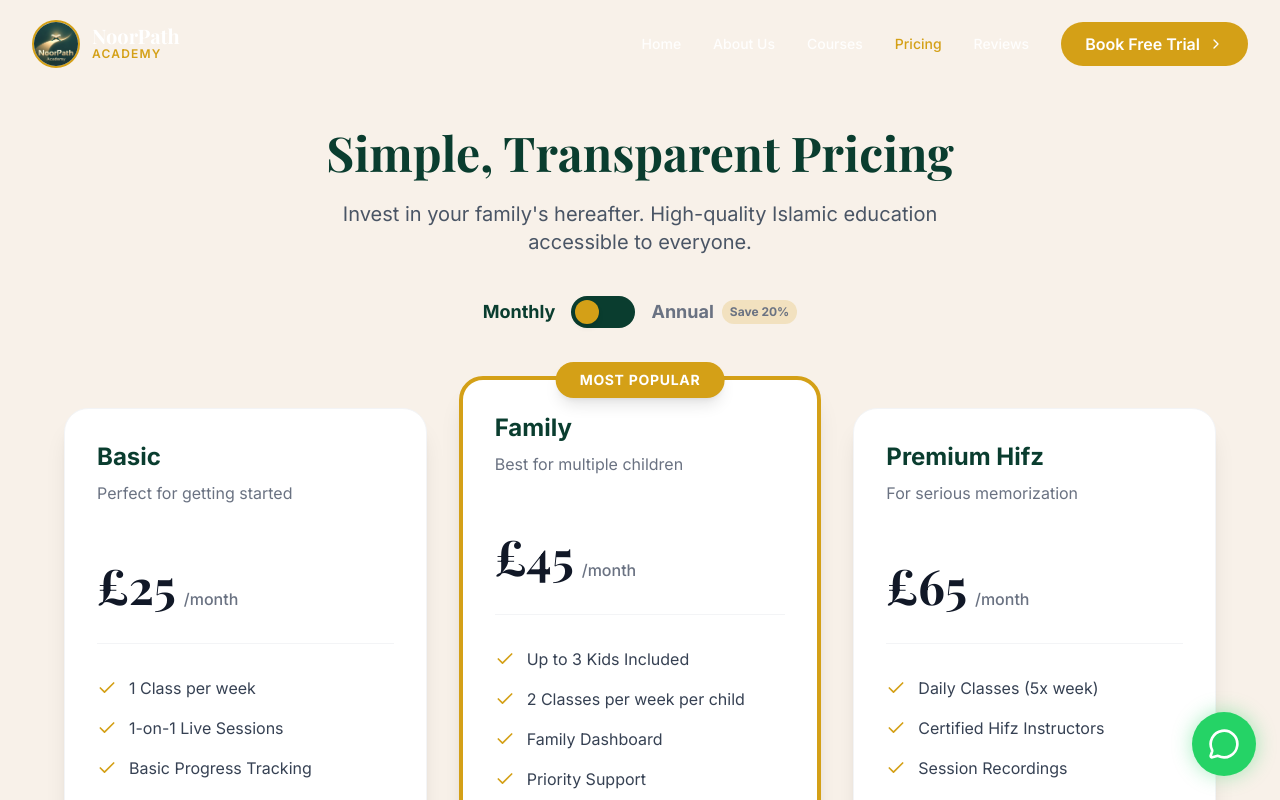
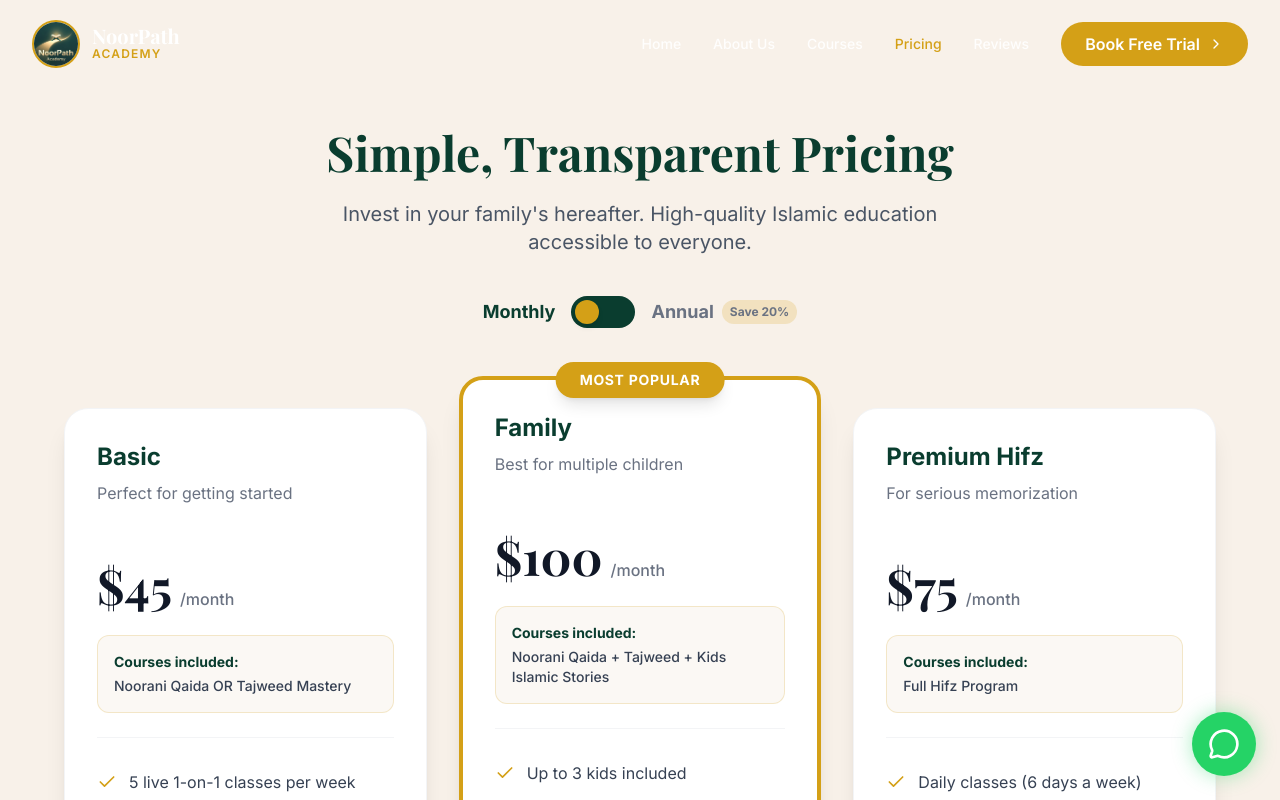
Before and after one commit to abdulraheem381/noorpath-academy, a React (Vite) app: page /noorpath-academy/pricing in a window 1280 px wide. Shown: the top 800 px of the page. Built offline with nearby package versions, Linux system fonts and the light colour scheme.

Commit message:
update pricing, customer flow, and formspree integration

```diff
--- a/src/components/WhatsAppButton.jsx
+++ b/src/components/WhatsAppButton.jsx
@@ -1,10 +1,27 @@
 import { MessageCircle } from 'lucide-react';
 import { motion } from 'framer-motion';
+import { useLocation } from 'react-router-dom';
 
 const WhatsAppButton = () => {
+    const location = useLocation();
+    const queryParams = new URLSearchParams(location.search);
+    const courseParam = queryParams.get('course');
+
+    let courseName = '';
+    if (courseParam === 'qaida') courseName = 'Noorani Qaida';
+    else if (courseParam === 'tajweed') courseName = 'Tajweed Mastery';
+    else if (courseParam === 'hifz') courseName = 'Hifz Program';
+    else if (courseParam === 'kids') courseName = 'Kids Islamic Studies';
+
+    const message = courseName
+        ? `Assalamualaikum, I want free trial for ${courseName}`
+        : `Assalamualaikum, I want free trial`;
+
+    const waUrl = `https://wa.me/03143409371?text=${encodeURIComponent(message)}`;
+
     return (
         <motion.a
-            href="https://wa.me/03143409371"
+            href={waUrl}
             target="_blank"
             rel="noopener noreferrer"
             initial={{ scale: 0, opacity: 0 }}
--- a/src/pages/Contact.jsx
+++ b/src/pages/Contact.jsx
@@ -1,14 +1,36 @@
 import { motion } from 'framer-motion';
 import { Send, Phone, Mail, MessageSquare } from 'lucide-react';
-import { useState } from 'react';
+import { useState, useEffect } from 'react';
+import { useLocation } from 'react-router-dom';
 
 const Contact = () => {
     const [submitted, setSubmitted] = useState(false);
+    const location = useLocation();
+    const queryParams = new URLSearchParams(location.search);
+    const initialCourse = queryParams.get('course') || '';
 
-    const handleSubmit = (e) => {
+    const handleSubmit = async (e) => {
         e.preventDefault();
-        setSubmitted(true);
-        setTimeout(() => setSubmitted(false), 5000);
+        const form = e.target;
+
+        try {
+            // Replace with your actual Formspree endpoint ID
+            const response = await fetch("https://formspree.io/f/your-form-id", {
+                method: "POST",
+                body: new FormData(form),
+                headers: {
+                    'Accept': 'application/json'
+                }
+            });
+
+            if (response.ok) {
+                setSubmitted(true);
+                setTimeout(() => setSubmitted(false), 5000);
+                form.reset();
+            }
+        } catch (error) {
+            console.error("Error submitting form", error);
+        }
     };
 
     return (
@@ -105,22 +127,22 @@ const Contact = () => {
                                 <div className="grid md:grid-cols-2 gap-6">
                                     <div className="space-y-2">
                                         <label className="text-sm font-bold text-brand-navy">Parent/Guardian Name</label>
-                                        <input required type="text" className="w-full px-4 py-3 bg-gray-50 border border-gray-200 rounded-xl focus:ring-2 focus:ring-brand-gold focus:border-transparent outline-none transition-all" placeholder="Enter your name" />
+                                        <input name="parentName" required type="text" className="w-full px-4 py-3 bg-gray-50 border border-gray-200 rounded-xl focus:ring-2 focus:ring-brand-gold focus:border-transparent outline-none transition-all" placeholder="Enter your name" />
                                     </div>
                                     <div className="space-y-2">
                                         <label className="text-sm font-bold text-brand-navy">Email Address</label>
-                                        <input required type="email" className="w-full px-4 py-3 bg-gray-50 border border-gray-200 rounded-xl focus:ring-2 focus:ring-brand-gold focus:border-transparent outline-none transition-all" placeholder="Enter your email" />
+                                        <input name="email" required type="email" className="w-full px-4 py-3 bg-gray-50 border border-gray-200 rounded-xl focus:ring-2 focus:ring-brand-gold focus:border-transparent outline-none transition-all" placeholder="Enter your email" />
                                     </div>
                                 </div>
 
                                 <div className="grid md:grid-cols-2 gap-6">
                                     <div className="space-y-2">
                                         <label className="text-sm font-bold text-brand-navy">Phone / WhatsApp</label>
-                                        <input required type="tel" className="w-full px-4 py-3 bg-gray-50 border border-gray-200 rounded-xl focus:ring-2 focus:ring-brand-gold focus:border-transparent outline-none transition-all" placeholder="With country code" />
+                                        <input name="phone" required type="tel" className="w-full px-4 py-3 bg-gray-50 border border-gray-200 rounded-xl focus:ring-2 focus:ring-brand-gold focus:border-transparent outline-none transition-all" placeholder="With country code" />
                                     </div>
                                     <div className="space-y-2">
                                         <label className="text-sm font-bold text-brand-navy">Student Age</label>
-                                        <select className="w-full px-4 py-3 bg-gray-50 border border-gray-200 rounded-xl focus:ring-2 focus:ring-brand-gold focus:border-transparent outline-none transition-all text-gray-700">
+                                        <select name="studentAge" className="w-full px-4 py-3 bg-gray-50 border border-gray-200 rounded-xl focus:ring-2 focus:ring-brand-gold focus:border-transparent outline-none transition-all text-gray-700">
                                             <option value="">Select age</option>
                                             <option value="4-7">4-7 years</option>
                                             <option value="8-12">8-12 years</option>
@@ -132,18 +154,21 @@ const Contact = () => {
 
                                 <div className="space-y-2">
                                     <label className="text-sm font-bold text-brand-navy">Interested Program</label>
-                                    <select className="w-full px-4 py-3 bg-gray-50 border border-gray-200 rounded-xl focus:ring-2 focus:ring-brand-gold focus:border-transparent outline-none transition-all text-gray-700">
+                                    <select name="program" defaultValue={initialCourse} className="w-full px-4 py-3 bg-gray-50 border border-gray-200 rounded-xl focus:ring-2 focus:ring-brand-gold focus:border-transparent outline-none transition-all text-gray-700">
                                         <option value="">Select a program</option>
                                         <option value="qaida">Noorani Qaida</option>
                                         <option value="tajweed">Tajweed Mastery</option>
                                         <option value="hifz">Hifz Program</option>
                                         <option value="kids">Kids Islamic Studies</option>
+                                        <option value="basic">Basic Plan (Noorani Qaida/Tajweed)</option>
+                                        <option value="family">Family Plan (Multiple)</option>
+                                        <option value="premium">Premium Hifz Plan</option>
                                     </select>
                                 </div>
 
                                 <div className="space-y-2">
                                     <label className="text-sm font-bold text-brand-navy">Message (Optional)</label>
-                                    <textarea rows="4" className="w-full px-4 py-3 bg-gray-50 border border-gray-200 rounded-xl focus:ring-2 focus:ring-brand-gold focus:border-transparent outline-none transition-all resize-none" placeholder="Any specific requirements or timings?"></textarea>
+                                    <textarea name="message" rows="4" className="w-full px-4 py-3 bg-gray-50 border border-gray-200 rounded-xl focus:ring-2 focus:ring-brand-gold focus:border-transparent outline-none transition-all resize-none" placeholder="Any specific requirements or timings?"></textarea>
                                 </div>
 
                                 <button type="submit" className="w-full py-4 bg-brand-gold text-white font-bold rounded-xl hover:bg-brand-gold-light transition-all glow-gold shadow-lg flex justify-center items-center gap-2 group">
--- a/src/pages/Courses.jsx
+++ b/src/pages/Courses.jsx
@@ -7,34 +7,46 @@ const Courses = () => {
         {
             title: "Noorani Qaida for Beginners",
             level: "Beginner",
-            duration: "3-6 Months",
-            desc: "The essential foundational step to reading the Quran. Designed perfectly for young children and adult converts to master Arabic alphabet recognition and basic pronunciation.",
+            duration: "Flexible",
+            desc: "The essential foundational step to reading the Quran. Designed perfectly for young children and adults.",
+            priceText: "From $45/month",
             goals: ["Master Arabic phonetics", "Fluent reading capability", "Understanding basic rules"],
-            color: "border-blue-200"
+            color: "border-blue-200",
+            linkTarget: "/pricing?plan=basic&course=qaida",
+            comingSoon: false
         },
         {
             title: "Tajweed Mastery",
-            level: "Intermediate to Advanced",
-            duration: "Ongoing",
-            desc: "Perfect your recitation by mastering the complex rules of Tajweed. Learn the characteristics (Sifaat) and articulation points (Makharij) of each letter.",
-            goals: ["Flawless recitation", "Deep understanding of rules", "Beautiful rhythm"],
-            color: "border-brand-gold/50"
+            level: "Intermediate",
+            duration: "Flexible",
+            desc: "Perfect your recitation by mastering the complex rules of Tajweed and characteristics of letters.",
+            priceText: "From $45/month",
+            goals: ["Flawless recitation", "Deep rules understanding", "Beautiful rhythm"],
+            color: "border-brand-gold/50",
+            linkTarget: "/pricing?plan=basic&course=tajweed",
+            comingSoon: true
         },
         {
             title: "Hifz Program",
             level: "All Levels",
-            duration: "Flexible (Full/Part Time)",
-            desc: "A dedicated memorization journey with structured revision strategies to ensure lifelong retention. Taught by certified Huffaz.",
+            duration: "Intensive",
+            desc: "A dedicated memorization journey with structured revision strategies. Taught by certified Huffaz.",
+            priceText: "From $75/month",
             goals: ["Daily active memorization", "Strong revision schedule", "Weekly milestones"],
-            color: "border-brand-green/30"
+            color: "border-brand-green/30",
+            linkTarget: "/pricing?plan=premium&course=hifz",
+            comingSoon: false
         },
         {
-            title: "Kids Islamic Studies",
+            title: "Kids Islamic Stories",
             level: "Ages 4-12",
             duration: "Ongoing",
-            desc: "An engaging, interactive curriculum teaching essential Duas, Seerah (Stories of Prophets), and basic Fiqh in a fun and age-appropriate manner.",
+            desc: "An engaging, interactive curriculum teaching essential Duas, Seerah, and basic Fiqh in a fun manner.",
+            priceText: "With Family Plan",
             goals: ["Love for Islam", "Daily Duas memorized", "Understanding of Prophets"],
-            color: "border-purple-200"
+            color: "border-purple-200",
+            linkTarget: "/pricing?plan=family&course=kids",
+            comingSoon: true
         }
     ];
 
@@ -77,12 +89,25 @@ const Courses = () => {
                             <div className="relative z-10 flex flex-col h-full">
                                 <div className="flex gap-3 mb-4">
                                     <span className="px-3 py-1 bg-brand-green/10 text-brand-green text-sm font-bold rounded-full">{course.level}</span>
-                                    <span className="px-3 py-1 bg-brand-gold/20 text-brand-gold-dark font-bold text-sm rounded-full flex items-center gap-1">
-                                        <Clock size={14} /> {course.duration}
-                                    </span>
+                                    {course.comingSoon ? (
+                                        <motion.span
+                                            initial={{ scale: 0.9, opacity: 0.8 }}
+                                            animate={{ scale: [0.9, 1.05, 0.9], opacity: [0.8, 1, 0.8] }}
+                                            transition={{ repeat: Infinity, duration: 2 }}
+                                            className="px-3 py-1 bg-brand-gold text-white text-sm font-bold rounded-full shadow-md z-20"
+                                        >
+                                            Coming Soon
+                                        </motion.span>
+                                    ) : (
+                                        <span className="px-3 py-1 bg-brand-gold/20 text-brand-gold-dark font-bold text-sm rounded-full flex items-center gap-1">
+                                            <Clock size={14} /> {course.duration}
+                                        </span>
+                                    )}
                                 </div>
 
-                                <h2 className="text-3xl font-display font-bold text-brand-green mb-4">{course.title}</h2>
+                                <h2 className="text-3xl font-display font-bold text-brand-green mb-2">{course.title}</h2>
+                                <h3 className="text-xl font-bold text-brand-gold-dark mb-4">{course.priceText}</h3>
+
                                 <p className="text-gray-600 text-lg mb-8 leading-relaxed flex-grow">
                                     {course.desc}
                                 </p>
@@ -98,10 +123,10 @@ const Courses = () => {
                                 </div>
 
                                 <Link
-                                    to="/pricing"
+                                    to={course.linkTarget}
                                     className="w-full sm:w-auto inline-flex justify-center items-center gap-2 px-8 py-4 bg-brand-navy text-white text-lg font-bold rounded-full hover:bg-brand-green transition-colors glow-gold-hover"
                                 >
-                                    View Plans <ChevronRight size={20} />
+                                    View Plans for this Course <ChevronRight size={20} />
                                 </Link>
                             </div>
                         </motion.div>
--- a/src/pages/Pricing.jsx
+++ b/src/pages/Pricing.jsx
@@ -1,50 +1,68 @@
-import { useState } from 'react';
+import { useState, useEffect } from 'react';
 import { motion } from 'framer-motion';
-import { Check, Shield, Lock } from 'lucide-react';
-import { Link } from 'react-router-dom';
+import { Check, Shield, Lock, Info } from 'lucide-react';
+import { Link, useLocation } from 'react-router-dom';
 
 const Pricing = () => {
     const [isAnnual, setIsAnnual] = useState(false);
+    const location = useLocation();
+
+    const queryParams = new URLSearchParams(location.search);
+    const selectedPlan = queryParams.get('plan');
+    const selectedCourse = queryParams.get('course');
+
+    let courseName = '';
+    if (selectedCourse === 'qaida') courseName = 'Noorani Qaida';
+    else if (selectedCourse === 'tajweed') courseName = 'Tajweed Mastery';
+    else if (selectedCourse === 'hifz') courseName = 'Hifz Program';
+    else if (selectedCourse === 'kids') courseName = 'Kids Islamic Stories';
 
     const plans = [
         {
+            id: "basic",
             name: "Basic",
             desc: "Perfect for getting started",
-            monthlyPrice: 25,
-            annualPrice: 20, // 20% off
+            monthlyPrice: 45,
+            annualPrice: 45,
+            coursesLabel: "Noorani Qaida OR Tajweed Mastery",
             features: [
-                "1 Class per week",
-                "1-on-1 Live Sessions",
-                "Basic Progress Tracking",
-                "Access to Student Portal"
+                "5 live 1-on-1 classes per week",
+                "Personalized lesson plan",
+                "Basic progress tracking",
+                "Student portal access"
             ],
             popular: false
         },
         {
+            id: "family",
             name: "Family",
             desc: "Best for multiple children",
-            monthlyPrice: 45,
-            annualPrice: 36, // 20% off
+            monthlyPrice: 100,
+            annualPrice: 100,
+            coursesLabel: "Noorani Qaida + Tajweed + Kids Islamic Stories",
             features: [
-                "Up to 3 Kids Included",
-                "2 Classes per week per child",
-                "Family Dashboard",
-                "Priority Support",
-                "Monthly Progress Reports"
+                "Up to 3 kids included",
+                "5 classes per week per child",
+                "Saturday group session",
+                "Family dashboard",
+                "Monthly progress reports",
+                "Priority WhatsApp support"
             ],
             popular: true
         },
         {
+            id: "premium",
             name: "Premium Hifz",
             desc: "For serious memorization",
-            monthlyPrice: 65,
-            annualPrice: 52, // 20% off
+            monthlyPrice: 75,
+            annualPrice: 75,
+            coursesLabel: "Full Hifz Program",
             features: [
-                "Daily Classes (5x week)",
-                "Certified Hifz Instructors",
-                "Session Recordings",
-                "Detailed Weekly Reports",
-                "Direct Teacher WhatsApp Access"
+                "Daily classes (6 days a week)",
+                "Certified Hifz instructor",
+                "Longer sessions + session recordings",
+                "Detailed weekly reports",
+                "Direct teacher WhatsApp access"
             ],
             popular: false
         }
@@ -71,6 +89,17 @@ const Pricing = () => {
                         Invest in your family's hereafter. High-quality Islamic education accessible to everyone.
                     </motion.p>
 
+                    {selectedPlan && courseName && (
+                        <motion.div
+                            initial={{ opacity: 0, scale: 0.9 }}
+                            animate={{ opacity: 1, scale: 1 }}
+                            className="bg-brand-green/10 border-2 border-brand-green text-brand-green font-bold text-lg md:text-xl p-6 rounded-2xl mb-12 shadow-md max-w-3xl mx-auto flex items-center justify-center gap-3"
+                        >
+                            <Info size={28} className="text-brand-gold" />
+                            Great choice! You selected {courseName} → {plans.find(p => p.id === selectedPlan)?.name} Plan is perfect for you ✅
+                        </motion.div>
+                    )}
+
                     <motion.div
                         initial={{ opacity: 0, scale: 0.9 }}
                         animate={{ opacity: 1, scale: 1 }}
@@ -95,14 +124,20 @@ const Pricing = () => {
                 </div>
 
                 <div className="grid md:grid-cols-3 gap-8 max-w-6xl mx-auto">
-                    {plans.map((plan, idx) => (
+                    {plans.map((plan, idx) => {
+                        const isHighlighted = selectedPlan === plan.id;
+
+                        return (
                             <motion.div
                                 key={idx}
                                 initial={{ opacity: 0, y: 30 }}
                                 whileInView={{ opacity: 1, y: 0 }}
                                 viewport={{ once: true }}
                                 transition={{ delay: idx * 0.1 }}
-                            className={`relative bg-white rounded-3xl p-8 shadow-xl ${plan.popular ? 'border-4 border-brand-gold transform md:-translate-y-4 shadow-2xl z-10' : 'border border-gray-100 mt-0 md:mt-4'}`}
+                                className={`relative bg-white rounded-3xl p-8 shadow-xl transition-all duration-500
+                                    ${plan.popular ? 'border-4 border-brand-gold transform md:-translate-y-4 shadow-2xl z-10' : 'border border-gray-100 mt-0 md:mt-4'}
+                                    ${isHighlighted ? 'ring-4 ring-brand-gold ring-offset-4 shadow-[0_0_40px_rgba(212,160,23,0.3)]' : ''}
+                                `}
                             >
                                 {plan.popular && (
                                     <div className="absolute top-0 left-1/2 transform -translate-x-1/2 -translate-y-1/2 bg-brand-gold text-white font-bold px-6 py-2 rounded-full uppercase tracking-wider text-sm shadow-lg whitespace-nowrap">
@@ -115,14 +150,19 @@ const Pricing = () => {
                                     <p className="text-gray-500 min-h-[48px]">{plan.desc}</p>
                                 </div>
 
-                            <div className="mb-8 flex items-baseline gap-2">
+                                <div className="mb-6 flex items-baseline gap-2">
                                     <span className="text-5xl font-display font-bold text-brand-navy">
-                                    £{isAnnual ? plan.annualPrice : plan.monthlyPrice}
+                                        ${isAnnual ? plan.annualPrice : plan.monthlyPrice}
                                     </span>
                                     <span className="text-gray-500 font-medium">/month</span>
                                 </div>
 
-                            <ul className="space-y-4 mb-10 border-t border-gray-100 pt-8 min-h-[220px]">
+                                <div className="mb-6 p-4 bg-brand-cream/50 rounded-xl border border-brand-gold/20">
+                                    <p className="text-sm font-bold text-brand-green mb-1">Courses included:</p>
+                                    <p className="text-gray-700 text-sm font-medium">{plan.coursesLabel}</p>
+                                </div>
+
+                                <ul className="space-y-4 mb-10 border-t border-gray-100 pt-8 min-h-[260px]">
                                     {plan.features.map((feat, i) => (
                                         <li key={i} className="flex items-start gap-3">
                                             <Check size={20} className="text-brand-gold shrink-0 mt-0.5" />
@@ -132,8 +172,8 @@ const Pricing = () => {
                                 </ul>
 
                                 <Link
-                                to="/contact"
-                                className={`w-full py-4 rounded-full font-bold text-lg flex justify-center items-center transition-all ${plan.popular
+                                    to={`/contact?course=${selectedCourse || plan.id}`}
+                                    className={`w-full py-4 rounded-full font-bold text-lg flex justify-center items-center transition-all ${plan.popular || isHighlighted
                                         ? 'bg-brand-gold text-white hover:bg-brand-gold-light glow-gold hover:-translate-y-1'
                                         : 'bg-brand-cream text-brand-green hover:bg-brand-green hover:text-white'
                                         }`}
@@ -141,7 +181,8 @@ const Pricing = () => {
                                     Start Free 1-on-1 Trial
                                 </Link>
                             </motion.div>
-                    ))}
+                        );
+                    })}
                 </div>
 
                 <div className="mt-16 bg-white rounded-2xl p-6 border border-gray-100 flex flex-col sm:flex-row items-center justify-center gap-4 text-center sm:text-left shadow-sm max-w-3xl mx-auto">
```
Lines whose indentation alone changed are shown as unchanged.
